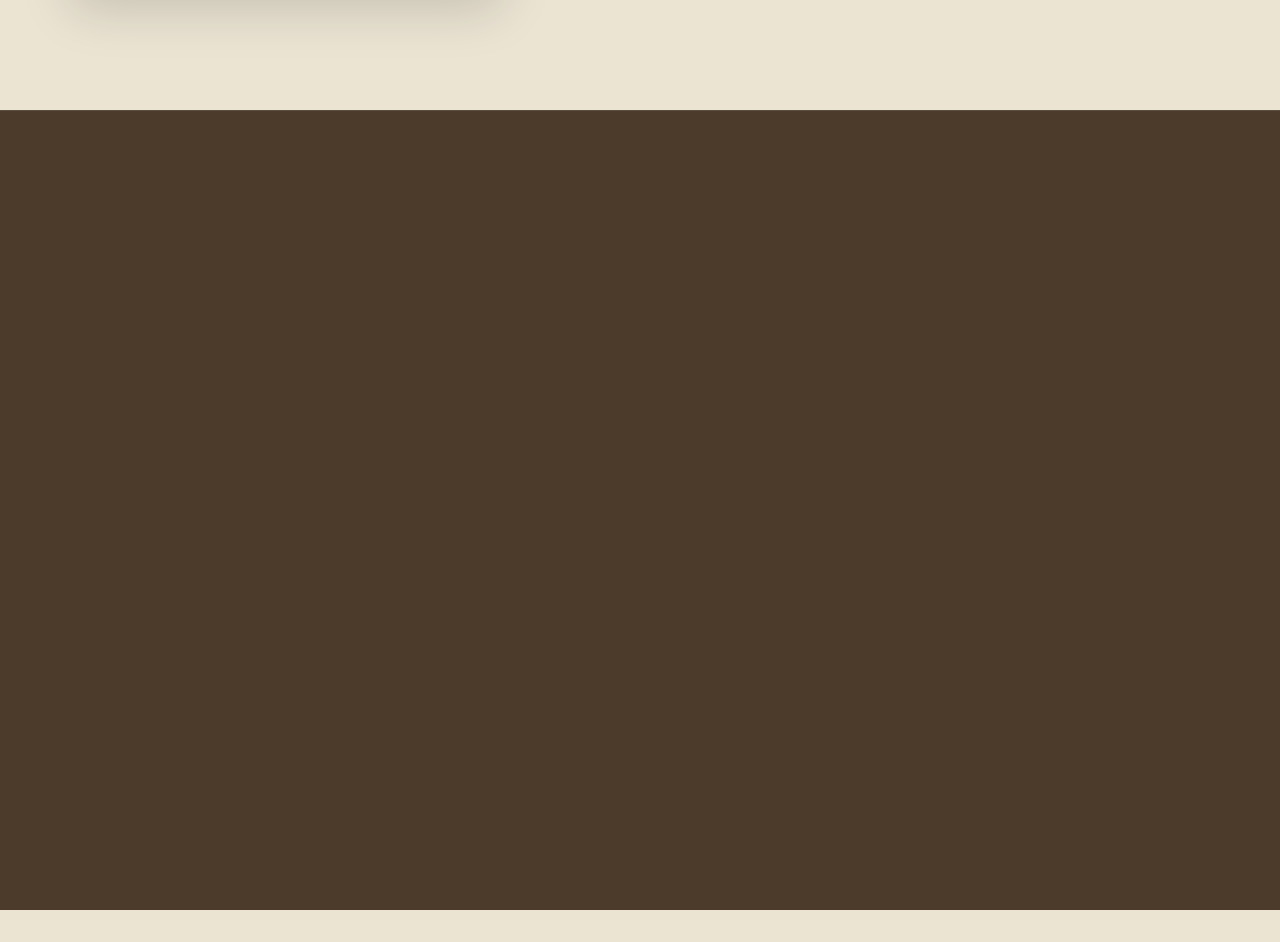
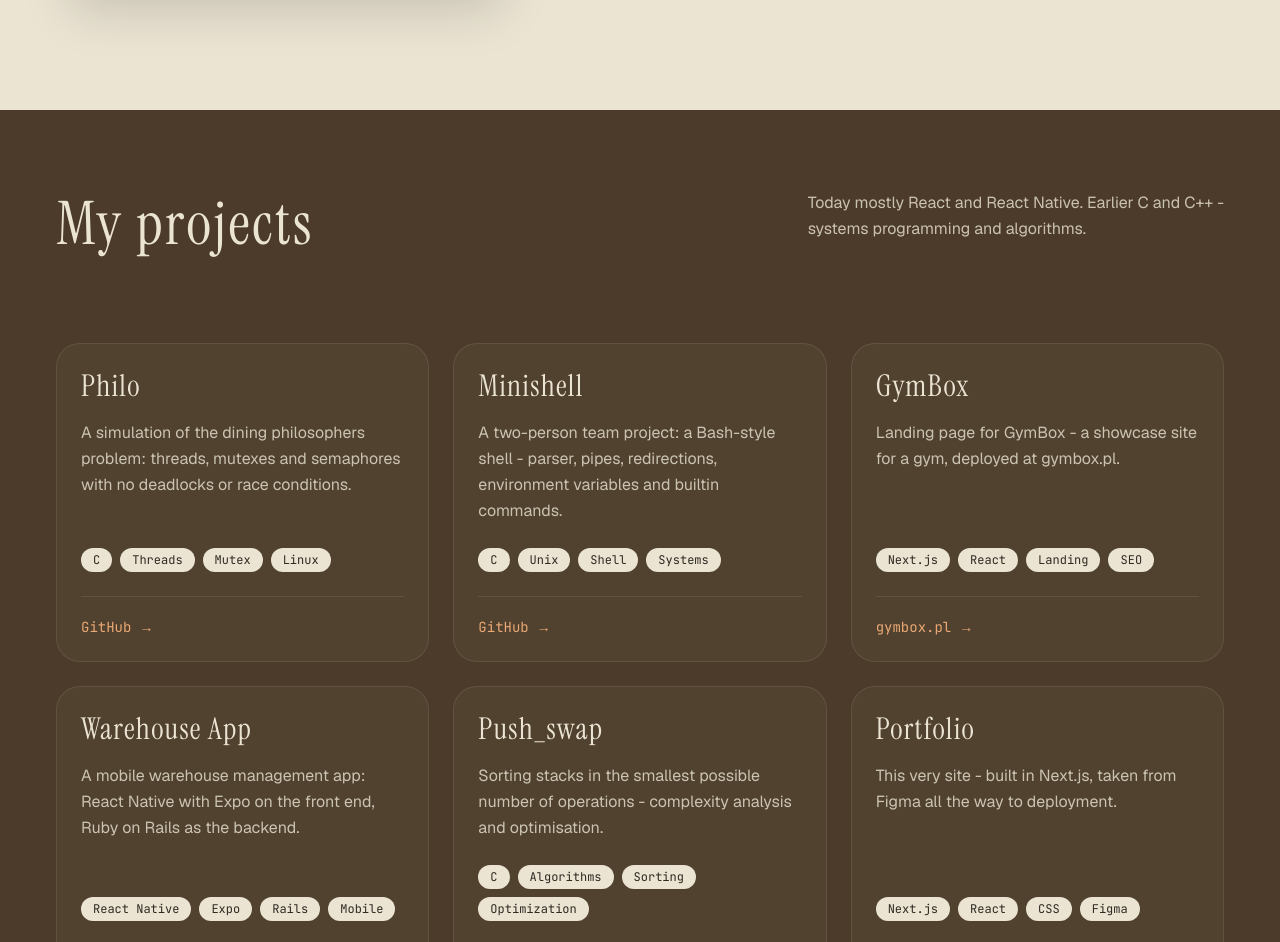
Before and after one commit to matokon/portfolio-website, a Next.js app: page /en in a window 1280 px wide. Shown: the part 1490-2432 px from the top of the page. Built offline with nearby package versions, Linux system fonts and the light colour scheme.

Commit message:
feat: add projects page

```diff
--- a/src/app/[lang]/layout.tsx
+++ b/src/app/[lang]/layout.tsx
@@ -1,6 +1,6 @@
 import type { Metadata } from "next";
 
-import { Geist, Geist_Mono, Instrument_Serif } from "next/font/google";
+import { Geist, JetBrains_Mono, Instrument_Serif } from "next/font/google";
 import { notFound } from "next/navigation";
 import "../globals.css";
 import SmoothScroll from "@/components/SmoothScroll";
@@ -12,8 +12,8 @@ const geistSans = Geist({
   subsets: ["latin"],
 });
 
-const geistMono = Geist_Mono({
-  variable: "--font-geist-mono",
+const jetbrainsMono = JetBrains_Mono({
+  variable: "--font-jetbrains-mono",
   subsets: ["latin"],
 });
 
@@ -54,7 +54,7 @@ export default async function RootLayout({
   return (
     <html
       lang={lang}
-      className={`${geistSans.variable} ${geistMono.variable} ${instrumentSerif.variable} h-full antialiased`}
+      className={`${geistSans.variable} ${jetbrainsMono.variable} ${instrumentSerif.variable} h-full antialiased`}
     >
       <body className="min-h-full flex flex-col">
         <SmoothScroll>
--- a/src/app/globals.css
+++ b/src/app/globals.css
@@ -9,6 +9,7 @@
   --bright-muted: #f2ecdcc2;
   --line: #5b4f40;
   --accent: #8F4A22;
+  --accent-bright: #E9A874;
   --dark-title: #2E2A22;
   --brighter-accent: #F4EEE0;
 }
@@ -23,10 +24,11 @@
   --color-bright-muted: var(--bright-muted);
   --color-line: var(--line);
   --color-accent: var(--accent);
+  --color-accent-bright: var(--accent-bright);
   --color-dark-title: var(--dark-title);
   --color-brighter-accent: var(--brighter-accent);
   --font-sans: var(--font-geist-sans);
-  --font-mono: var(--font-geist-mono);
+  --font-mono: var(--font-jetbrains-mono);
   --font-serif: var(--font-instrument-serif);
   --animate-bob: bob 3.4s ease-in-out infinite;
 }
--- a/src/components/sections/Projects.tsx
+++ b/src/components/sections/Projects.tsx
@@ -1,10 +1,106 @@
-import Section from "./Section";
 import type { Dictionary } from "@/lib/i18n";
+
+const projects = [
+  {
+    id: "philo",
+    name: "Philo",
+    tags: ["C", "Threads", "Mutex", "Linux"],
+    href: "https://github.com/matokon/philosophers",
+    linkLabel: "GitHub",
+  },
+  {
+    id: "minishell",
+    name: "Minishell",
+    tags: ["C", "Unix", "Shell", "Systems"],
+    href: "https://github.com/matokon/minishell",
+    linkLabel: "GitHub",
+  },
+  {
+    id: "gymbox",
+    name: "GymBox",
+    tags: ["Next.js", "React", "Landing", "SEO"],
+    href: "https://gymbox.pl",
+    linkLabel: "gymbox.pl",
+  },
+  {
+    id: "warehouse",
+    name: "Warehouse App",
+    tags: ["React Native", "Expo", "Rails", "Mobile"],
+    href: "https://github.com/matokon/warehouse-app",
+    linkLabel: "GitHub",
+  },
+  {
+    id: "pushswap",
+    name: "Push_swap",
+    tags: ["C", "Algorithms", "Sorting", "Optimization"],
+    href: "https://github.com/matokon/push_swap",
+    linkLabel: "GitHub",
+  },
+  {
+    id: "portfolio",
+    name: "Portfolio",
+    tags: ["Next.js", "React", "CSS", "Figma"],
+    href: "https://github.com/matokon/portfolio-website",
+    linkLabel: "GitHub",
+  },
+] as const;
 
 export default function Projects({ dict }: { dict: Dictionary }) {
   return (
-    <Section id="projects">
+    <section
+      id="projects"
+      className="flex flex-col gap-16 px-6 py-20 lg:px-14"
+    >
+      <div className="flex flex-col gap-6 lg:flex-row lg:items-start lg:justify-between lg:gap-16">
+        <h2 className="whitespace-pre-line font-serif mb-5 text-5xl font-medium leading-[1.15] tracking-[0.04em] lg:text-6xl">
+          {dict.projects.title}
+        </h2>
+        <p className="whitespace-pre-line leading-relaxed text-bright-muted">
+          {dict.projects.lead}
+        </p>
+      </div>
 
-    </Section>
+      <ul className="grid gap-6 md:grid-cols-2 lg:grid-cols-3">
+        {projects.map((item) => (
+          <li
+            key={item.id}
+            className="flex flex-col rounded-3xl border border-bright-background/10 bg-bright-background/[0.03] p-6 transition duration-200 hover:-translate-y-1 hover:border-bright-background/25 hover:bg-bright-background/[0.06] hover:shadow-xl hover:shadow-black/25"
+          >
+              <h3 className="font-serif text-3xl tracking-[0.04em]">{item.name}</h3>
+
+            <p className="mt-4 leading-relaxed text-bright-muted">
+              {dict.projects.descriptions[item.id]}
+            </p>
+
+            <ul className="mt-auto flex flex-wrap gap-2 pt-6">
+              {item.tags.map((tag) => (
+                <li
+                  key={tag}
+                  className="rounded-full bg-bright-background px-3 py-1 font-mono text-xs text-dark-title"
+                >
+                  {tag}
+                </li>
+              ))}
+            </ul>
+
+            <a
+              href={item.href}
+              target="_blank"
+              rel="noopener noreferrer"
+              className="group mt-6 flex items-center gap-2 border-t border-bright-background/10 pt-5 font-mono text-sm text-accent-bright transition-colors hover:text-bright-background"
+            >
+              {item.linkLabel}
+              <span
+                aria-hidden
+                className="transition-transform duration-200 group-hover:translate-x-1"
+              >
+                →
+              </span>
+            </a>
+          </li>
+        ))}
+      </ul>
+
+    </section>
   );
 }
--- a/src/dictionaries/en.json
+++ b/src/dictionaries/en.json
@@ -15,9 +15,21 @@
     "photoAlt": "diving photo",
     "paragraphs": [
       "Outside of studying and work, physical activity is what gives me a lot of joy. Most often that means the gym and running, which teach me consistency and give me a break from a sedentary lifestyle.",
-      "My passions are diving and travelling. I hold an OWD certificate and dive recreationally during the season – I love exploring underwater spaces and discovering new places on the map. It lets me combine a taste for adventure with the need to get to know the world. My dream is to see and experience as much as I can.",
-      "I simply enjoy trying new things and seeing where they take me. After hours I build mobile apps in React Native, and lately I've been drawn into electronics – Arduino, ESP32 and my own small circuits."
+      "My passions are diving and travelling. I hold an OWD certificate and dive recreationally during the season - I love exploring underwater spaces and discovering new places on the map. It lets me combine a taste for adventure with the need to get to know the world. My dream is to see and experience as much as I can.",
+      "I simply enjoy trying new things and seeing where they take me. After hours I build mobile apps in React Native, and lately I've been drawn into electronics - Arduino, ESP32 and my own small circuits."
     ]
+  },
+  "projects": {
+    "title": "My projects",
+    "lead": "Today mostly React and React Native. Earlier C and C++ -\n systems programming and algorithms.",
+    "descriptions": {
+      "philo": "A simulation of the dining philosophers problem: threads, mutexes and semaphores with no deadlocks or race conditions.",
+      "minishell": "A two-person team project: a Bash-style shell - parser, pipes, redirections, environment variables and builtin commands.",
+      "gymbox": "Landing page for GymBox - a showcase site for a gym, deployed at gymbox.pl.",
+      "warehouse": "A mobile warehouse management app: React Native with Expo on the front end, Ruby on Rails as the backend.",
+      "pushswap": "Sorting stacks in the smallest possible number of operations - complexity analysis and optimisation.",
+      "portfolio": "This very site - built in Next.js, taken from Figma all the way to deployment."
+    }
   },
   "education": {
     "title": "Education &\nexperience",
@@ -28,31 +40,31 @@
     "items": [
       {
         "type": "education",
-        "period": "June 2024 – present",
+        "period": "June 2024 - present",
         "place": "Cracow University of Technology",
         "role": "Computer Science, engineering degree",
         "description": "Theoretical foundation: algorithms and data structures, discrete mathematics, databases, computer networks."
       },
       {
         "type": "work",
-        "period": "November 2025 – present",
+        "period": "November 2025 - present",
         "place": "Shelfio",
         "role": "Junior Fullstack Developer",
         "description": "I develop frontend and backend features in a production application: JavaScript and TypeScript, React, Ruby on Rails and tests. Teamwork, code review and production deployments."
       },
       {
         "type": "education",
-        "period": "June 2024 – March 2026",
+        "period": "June 2024 - March 2026",
         "place": "42 Warsaw",
         "role": "Common Core",
         "description": "Peer-to-peer model, no lecturers. Projects in C and C++, peer code review and teamwork under deadline pressure."
       },
       {
         "type": "work",
-        "period": "April 2025 – January 2026",
+        "period": "April 2025 - January 2026",
         "place": "Kodland",
         "role": "Programming tutor",
-        "description": "I taught Python to children and teenagers – online classes, my own materials and regular contact with parents."
+        "description": "I taught Python to children and teenagers - online classes, my own materials and regular contact with parents."
       }
     ]
   },
--- a/src/dictionaries/pl.json
+++ b/src/dictionaries/pl.json
@@ -19,6 +19,18 @@
       "Po prostu lubię próbować nowych rzeczy i sprawdzać, dokąd mnie to zaprowadzi. Po godzinach piszę aplikacje mobilne w React Native, a ostatnio wciągnęła mnie elektronika Arduino, ESP32 i własne małe układy."
     ]
   },
+  "projects": {
+    "title": "Moje projekty",
+    "lead": "Dziś głównie React i React Native. Wcześniej C i C++ -\n programowanie systemowe i algorytmy.",
+    "descriptions": {
+      "philo": "Symulacja problemu ucztujących filozofów: wątki, mutexy i semafory bez zakleszczeń i wyścigów.",
+      "minishell": "Projekt grupowy w dwie osoby: powłoka w stylu Bash - parser, pipe'y, przekierowania, zmienne środowiskowe i wbudowane polecenia.",
+      "gymbox": "Landing page dla GymBox - strona wizytówka siłowni, wdrożona pod adresem gymbox.pl.",
+      "warehouse": "Aplikacja mobilna do zarządzania magazynem: React Native z Expo na froncie, Ruby on Rails jako backend.",
+      "pushswap": "Sortowanie stosów najmniejszą możliwą liczbą operacji - analiza złożoności i optymalizacja.",
+      "portfolio": "Ta strona - napisana w Next.js, projekt prowadzony od Figmy aż do wdrożenia."
+    }
+  },
   "education": {
     "title": "Edukacja i\ndoświadczenie",
     "types": {
@@ -28,31 +40,31 @@
     "items": [
       {
         "type": "education",
-        "period": "czerwiec 2024 – obecnie",
+        "period": "czerwiec 2024 - obecnie",
         "place": "Politechnika Krakowska",
         "role": "Informatyka, studia inżynierskie",
         "description": "Fundament teoretyczny: algorytmy i struktury danych, matematyka dyskretna, bazy danych, sieci komputerowe."
       },
       {
         "type": "work",
-        "period": "listopad 2025 – obecnie",
+        "period": "listopad 2025 - obecnie",
         "place": "Shelfio",
         "role": "Junior Fullstack Developer",
         "description": "Rozwijam funkcje po stronie frontendu i backendu w produkcyjnej aplikacji: JavaScript i TypeScript, React, Ruby on Rails i testy. Praca w zespole, code review i wdrożenia na produkcję."
       },
       {
         "type": "education",
-        "period": "czerwiec 2024 – marzec 2026",
+        "period": "czerwiec 2024 - marzec 2026",
         "place": "42 Warsaw",
         "role": "Common Core",
         "description": "Model peer-to-peer, bez wykładowców. Projekty w C i C++, wzajemna ocena kodu i praca w zespołach pod presją terminów."
       },
       {
         "type": "work",
-        "period": "kwiecień 2025 – styczeń 2026",
+        "period": "kwiecień 2025 - styczeń 2026",
         "place": "Kodland",
         "role": "Tutor programowania",
-        "description": "Uczyłem Pythona dzieci oraz młodzież – zajęcia online, własne materiały i regularny kontakt z rodzicami."
+        "description": "Uczyłem Pythona dzieci oraz młodzież - zajęcia online, własne materiały i regularny kontakt z rodzicami."
       }
     ]
   },
```
